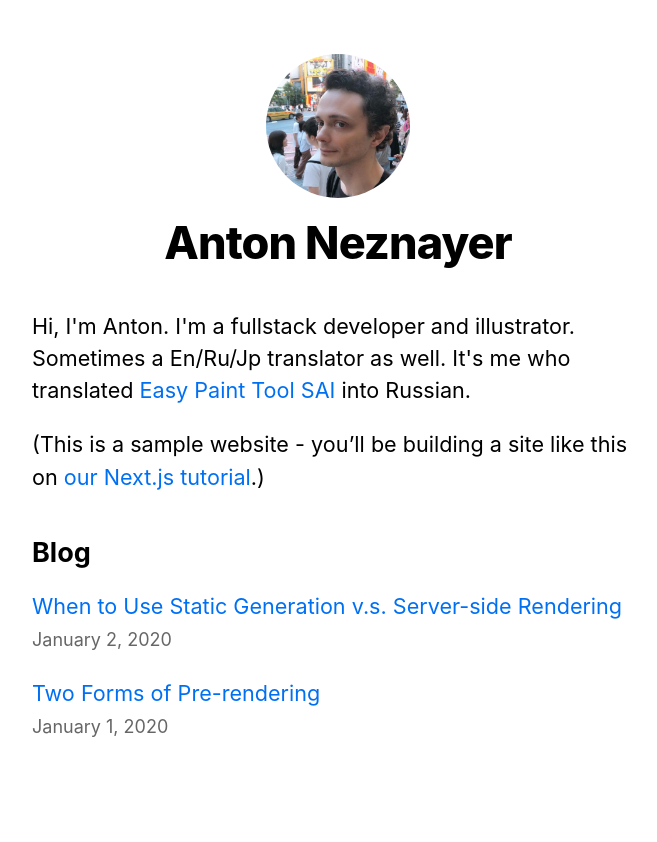
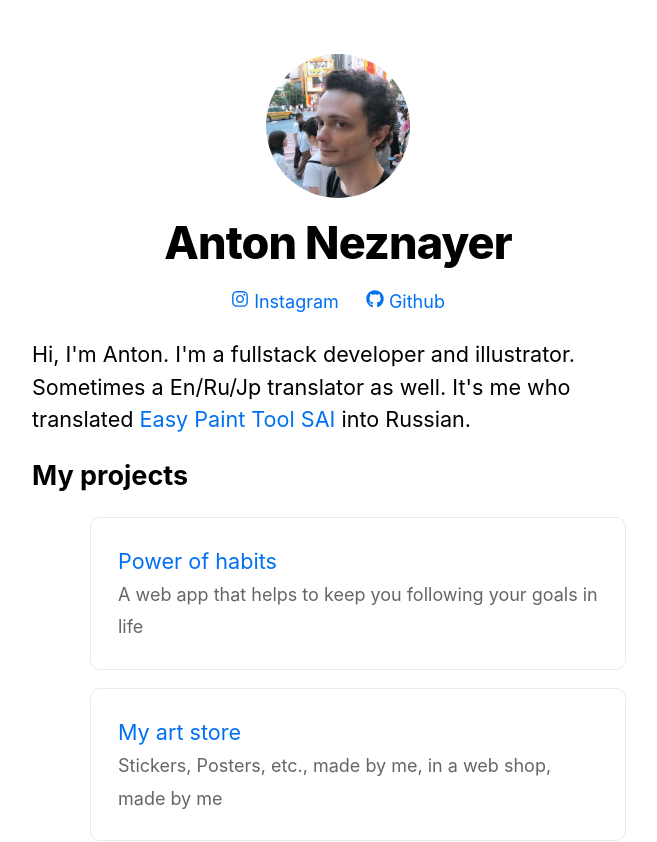
Before and after one commit to neznayer/nextjs-tutorial, a Next.js app: page / in a window 1280 px wide. Shown: the top 842 px of the page, without its empty margins (302-959 px from the left). Built offline with nearby package versions, Linux system fonts and the light colour scheme.

Commit message:
add poh, gh ang ig links

```diff
--- a/package.json
+++ b/package.json
@@ -11,6 +11,7 @@
     "next": "latest",
     "react": "18.2.0",
     "react-dom": "18.2.0",
+    "react-icons": "^4.7.1",
     "remark": "^14.0.2",
     "remark-html": "^15.0.1"
   }
--- a/pages/index.js
+++ b/pages/index.js
@@ -1,9 +1,11 @@
 import Head from "next/head";
 import utilStyles from "../styles/utils.module.css";
+import homeStyles from "../styles/Home.module.css";
 import Layout, { siteTitle } from "../components/layout";
 import { getSortedPostsData } from "../lib/posts";
 import Link from "next/link";
 import Date from "../components/date";
+import { FaInstagram, FaGithub } from "react-icons/fa";
 
 export async function getStaticProps() {
   const allPostsData = getSortedPostsData();
@@ -21,17 +23,50 @@ export default function Home({ allPostsData }) {
         <title>{siteTitle}</title>
       </Head>
 
+      <section>
+        <ul className={`${utilStyles.list} ${utilStyles.horizontalList}`}>
+          <li>
+            <Link href="#">
+              <FaInstagram /> Instagram{" "}
+            </Link>
+          </li>
+          <li>
+            <Link href="#">
+              <FaGithub /> Github{" "}
+            </Link>
+          </li>
+        </ul>
+      </section>
       <section className={utilStyles.headingMd}>
         <p>
           Hi, I'm Anton. I'm a fullstack developer and illustrator. Sometimes a
-          En/Ru/Jp translator as well. It's me who translated{" "}
-          <a href="https://www.systemax.jp/en/sai/">Easy Paint Tool SAI</a> into
-          Russian.
+          En/Ru/Jp translator as well. It's me who translated
+          <a href="https://www.systemax.jp/en/sai/">
+            {" "}
+            Easy Paint Tool SAI
+          </a>{" "}
+          into Russian.
         </p>
-        <p>
-          (This is a sample website - you’ll be building a site like this on{" "}
-          <a href="https://nextjs.org/learn">our Next.js tutorial</a>.)
-        </p>
+      </section>
+
+      <section className={utilStyles.headingMd}>
+        <h2 className={utilStyles.headingLg}>My projects</h2>
+        <ul>
+          <div className={homeStyles.card}>
+            <Link href="#">Power of habits</Link>
+            <br />
+            <small className={utilStyles.lightText}>
+              A web app that helps to keep you following your goals in life
+            </small>
+          </div>
+          <div className={homeStyles.card}>
+            <Link href="#">My art store</Link>
+            <br />
+            <small className={utilStyles.lightText}>
+              Stickers, Posters, etc., made by me, in a web shop, made by me
+            </small>
+          </div>
+        </ul>
       </section>
       <section className={`${utilStyles.headingMd} ${utilStyles.padding1px}`}>
         <h2 className={utilStyles.headingLg}>Blog</h2>
--- /dev/null
+++ b/posts/p-o-h-about.md
@@ -0,0 +1,15 @@
+---
+title: 'About my "Power of habits" project'
+date: "2023-01-28"
+---
+
+I made this project to deal with all the New Year's resolutions, thal lasts only for a couple of weeks, at the longest.
+
+- Want to get a sixpack? - Do some excersise for it for at least [22 days in a row](https://www.youtube.com/watch?v=F6PhNnlb-14)
+- Want get better at drawing? - Draw every day for at least a month! (Inktober)
+- Want that private island? Err... well, you've got my point.
+
+It's a calendar-like web app, where you can easily set your goal's continuity, and see how you are progressing!
+
+- Easy login with Google
+- Completely free!
--- a/styles/utils.module.css
+++ b/styles/utils.module.css
@@ -37,6 +37,13 @@
   padding-top: 1px;
 }
 
+.horizontalList {
+  display: flex;
+  flex-direction: row;
+  justify-content: center;
+  gap: 1.5em;
+}
+
 .list {
   list-style: none;
   padding: 0;
```
Also changed, not shown: posts/pre-rendering.md (+2 -2 lines), 1 other file (tests, documents, lock files or other folders).
